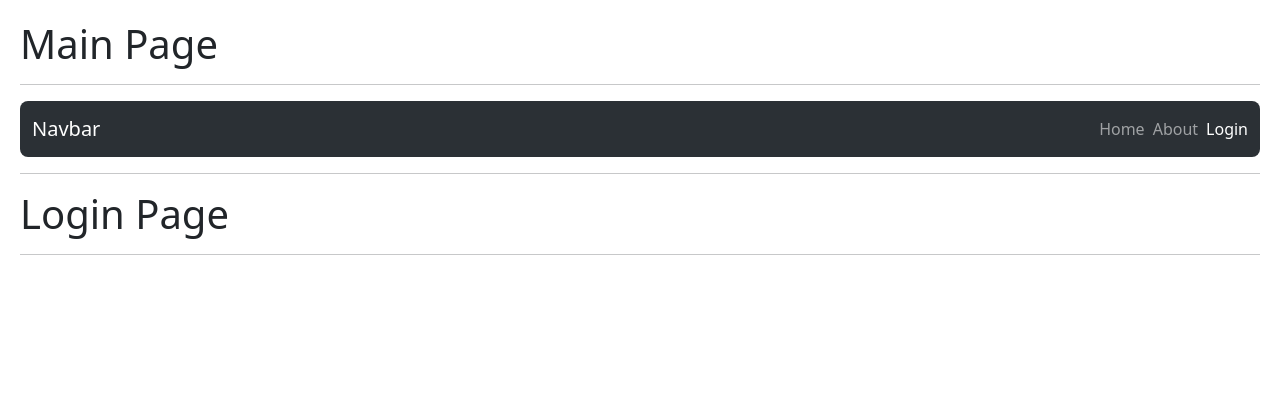
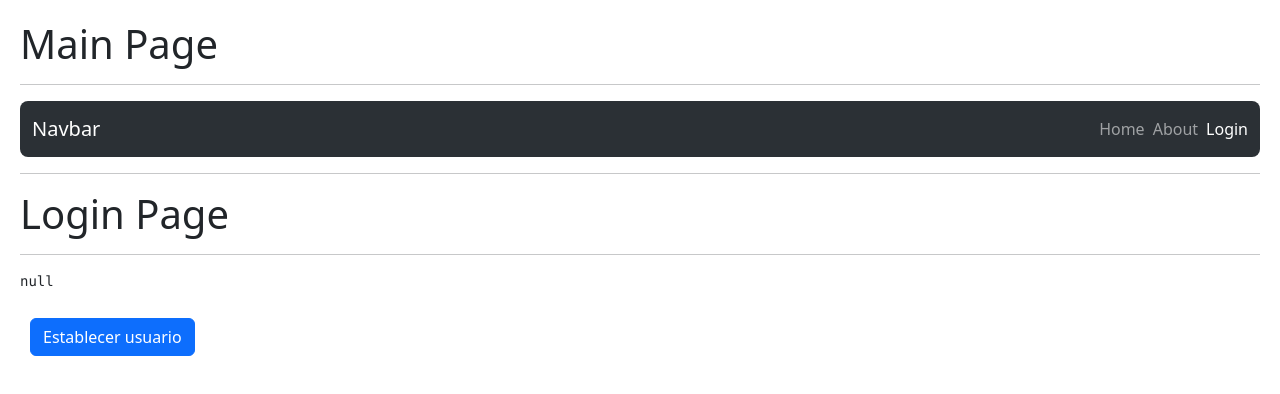
Before and after one commit to Alejandrolga02/Hook-App, a React (Vite) app: page /login in a window 1280 px wide. Shown: the top 394 px of the page. Built offline with nearby package versions, Linux system fonts and the light colour scheme.

Commit message:
Created context provider

```diff
--- a/src/09-useContext/HomePage.jsx
+++ b/src/09-useContext/HomePage.jsx
@@ -1,8 +1,19 @@
+import { useContext } from "react";
+import { UserContext } from "./context/UserContext";
+
 export const HomePage = () => {
+	const { user } = useContext(UserContext);
+
 	return (
 		<>
-			<h1>Home Page</h1>
+			<h1>Home Page <small>{user?.name}</small></h1>
 			<hr />
+
+			<pre>
+				{
+					JSON.stringify(user,null,3)
+				}
+			</pre>
 		</>
 	);
 };
--- a/src/09-useContext/LoginPage.jsx
+++ b/src/09-useContext/LoginPage.jsx
@@ -1,8 +1,30 @@
+import { useContext } from "react";
+import { UserContext } from "./context/UserContext";
+
 export const LoginPage = () => {
+
+	const { user, setUser } = useContext(UserContext);
+
 	return (
 		<>
 			<h1>Login Page</h1>
 			<hr />
+
+			<pre>
+				{
+					JSON.stringify(user,null,3)
+				}
+			</pre>
+
+			<button
+				className="btn btn-primary"
+				onClick={() => setUser({
+					id: 123,
+					name: 'Alejandro Ivan',
+					mail: 'alejandro@mail.com'
+				})}>
+				Establecer usuario
+			</button>
 		</>
 	);
 };
--- a/src/09-useContext/MainApp.jsx
+++ b/src/09-useContext/MainApp.jsx
@@ -1,9 +1,10 @@
 import { Navigate, Route, Routes } from "react-router-dom"
 import { HomePage, LoginPage, AboutPage, Navbar } from "./"
+import { UserProvider } from "./context/UserProvider"
 
 export const MainApp = () => {
   return (
-	<>
+	<UserProvider>
 		<h1>Main Page</h1>
 		<hr />
 
@@ -18,6 +19,6 @@
 			{/* <Route path="/*" element={<LoginPage />} /> */}
 			<Route path="/*" element={<Navigate to="/about" />} />
 		</Routes>
-	</>
+	</UserProvider>
   )
 }
--- /dev/null
+++ b/src/09-useContext/context/UserContext.jsx
@@ -0,0 +1,3 @@
+import { createContext } from 'react';
+
+export const UserContext = createContext();
--- /dev/null
+++ b/src/09-useContext/context/UserProvider.jsx
@@ -0,0 +1,26 @@
+import { useState } from "react";
+
+import PropTypes from 'prop-types';
+
+import { UserContext } from "./UserContext";
+
+// const user = {
+// 	id: 123,
+// 	name: 'Alejandro Lizarraga ',
+// 	email: 'alejandro@google.com'
+// }
+
+export const UserProvider = ({ children }) => {
+	const [user, setUser] = useState(null)
+
+	return (
+		// <UserContext.Provider value={{hola: 'Mundo', user}}>
+		<UserContext.Provider value={{user, setUser}}>
+			{children}
+		</UserContext.Provider>
+	);
+};
+
+UserProvider.propTypes = {
+	children: PropTypes.array.isRequired
+}
```
